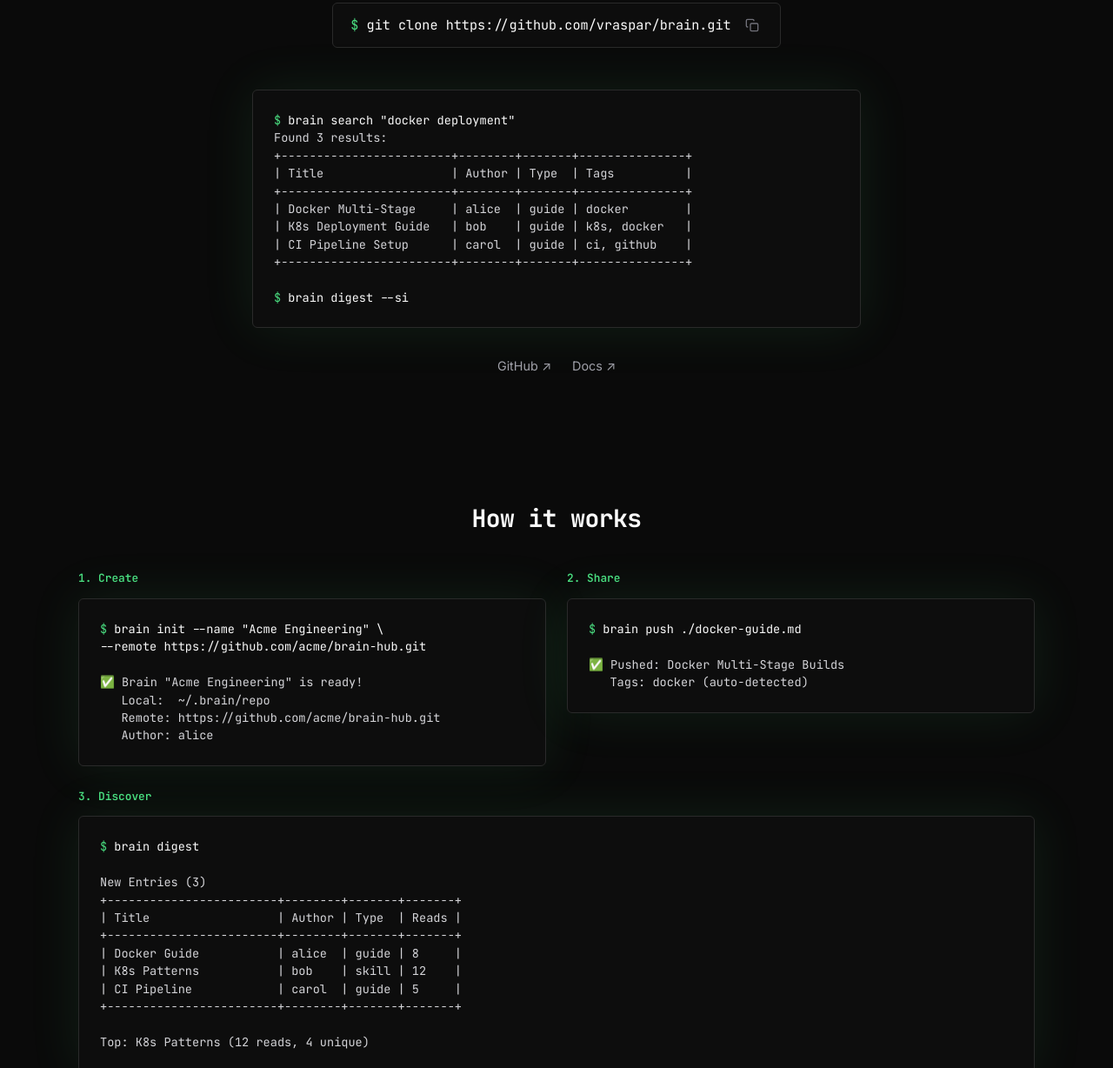
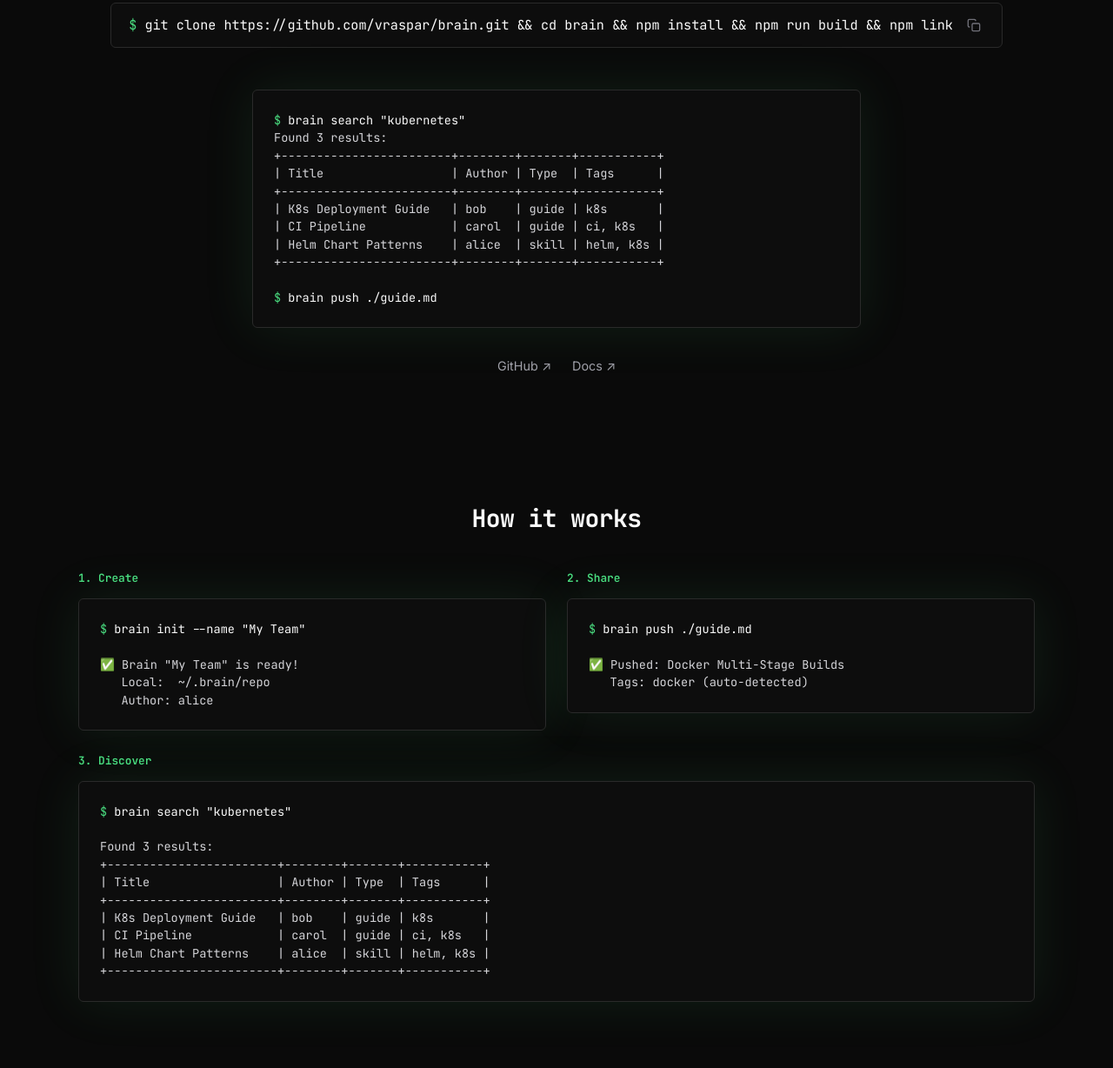
Before and after one commit to vraspar/brain, a website: page website/index.html in a window 1280 px wide. Shown: the part 365-1593 px from the top of the page at 87% size. Drawn offline with Linux system fonts and the light colour scheme.

Commit message:
fix: polish website to match README tone and accuracy (#7)
* Fix website accuracy and remove marketing language

- Node.js 18+ → 20+ (CI dropped Node 18)
- Version v0.1.0 → v0.3.0 in footer
- 'No database' → 'No server to run' (there IS a SQLite database)
- 'MCP-native' heading → 'MCP server' (plain)
- Remove 'Your AI agent already knows what your team knows' (marketing)
- Remove 'Zero infrastructure. One command to start.' (hype)
- Remove 'without you asking it to' (fluff)
- 'access control are free' → 'access control come from git' (accurate)

Co-authored-by: Copilot <223556219+Copilot@users.noreply.github.com>

* fix: polish website to match README tone and accuracy

- Hero subtitle matches README's opening line
- Install block shows full clone+build+link command
- Quick start uses concise 2-line install matching README
- How-it-works uses brain search instead of digest for step 3
- init command simplified (no --remote in basic example)
- push command uses simple ./guide.md syntax
- Terminal animation updated: search, push, digest, trail
- Comments trimmed ('first person' → just 'Create a brain')
- Node.js requirement already 20+ (confirmed)

Co-authored-by: Copilot <223556219+Copilot@users.noreply.github.com>

---------

Co-authored-by: Copilot <223556219+Copilot@users.noreply.github.com>

```diff
--- a/website/index.html
+++ b/website/index.html
@@ -4,9 +4,9 @@
   <meta charset="UTF-8">
   <meta name="viewport" content="width=device-width, initial-scale=1.0">
   <title>brain — CLI-first knowledge sharing for dev teams</title>
-  <meta name="description" content="Share technical knowledge via git. Search with FTS5. Plug into AI agents via MCP.">
+  <meta name="description" content="A CLI for sharing knowledge across a dev team. Markdown in git, searchable via FTS5, accessible to AI agents through MCP.">
   <meta property="og:title" content="brain — CLI-first knowledge sharing for dev teams">
-  <meta property="og:description" content="Share technical knowledge via git. Search with FTS5. Plug into AI agents via MCP.">
+  <meta property="og:description" content="A CLI for sharing knowledge across a dev team. Markdown in git, searchable via FTS5, accessible to AI agents through MCP.">
   <meta property="og:type" content="website">
   <meta property="og:url" content="https://vraspar.github.io/brain/">
   <meta name="twitter:card" content="summary_large_image">
@@ -25,14 +25,14 @@
   <div class="container">
     <div class="hero-wordmark">brain</div>
     <p class="hero-subtitle">
-      <span>CLI-first knowledge sharing for dev teams.</span><br>
-      Backed by git. Searchable with FTS5.<br>
-      Plugs into your AI agent via MCP.
+      <span>A CLI for sharing knowledge across a dev team.</span><br>
+      Markdown in git. Searchable via FTS5.<br>
+      Accessible to AI agents through MCP.
     </p>
 
     <div class="install-block">
-      <code><span class="prompt">$</span> git clone https://github.com/vraspar/brain.git</code>
-      <button class="copy-btn" data-copy="git clone https://github.com/vraspar/brain.git" aria-label="Copy to clipboard">
+      <code><span class="prompt">$</span> git clone https://github.com/vraspar/brain.git && cd brain && npm install && npm run build && npm link</code>
+      <button class="copy-btn" data-copy="git clone https://github.com/vraspar/brain.git && cd brain && npm install && npm run build && npm link" aria-label="Copy to clipboard">
         <svg width="16" height="16" viewBox="0 0 24 24" fill="none" stroke="currentColor" stroke-width="2"><rect x="9" y="9" width="13" height="13" rx="2" ry="2"></rect><path d="M5 15H4a2 2 0 0 1-2-2V4a2 2 0 0 1 2-2h9a2 2 0 0 1 2 2v1"></path></svg>
       </button>
     </div>
@@ -58,12 +58,10 @@
         <div>
           <div class="step-label">1. Create</div>
           <div class="terminal" aria-label="Terminal showing brain init command">
-            <div><span class="prompt">$ </span><span class="command">brain init --name "Acme Engineering" \</span></div>
-            <div><span class="command">    --remote https://github.com/acme/brain-hub.git</span></div>
+            <div><span class="prompt">$ </span><span class="command">brain init --name "My Team"</span></div>
             <div class="output" style="white-space:pre">
-✅ Brain "Acme Engineering" is ready!
+✅ Brain "My Team" is ready!
    Local:  ~/.brain/repo
-   Remote: https://github.com/acme/brain-hub.git
    Author: alice</div>
           </div>
         </div>
@@ -71,7 +69,7 @@
         <div>
           <div class="step-label">2. Share</div>
           <div class="terminal" aria-label="Terminal showing brain push command">
-            <div><span class="prompt">$ </span><span class="command">brain push ./docker-guide.md</span></div>
+            <div><span class="prompt">$ </span><span class="command">brain push ./guide.md</span></div>
             <div class="output" style="white-space:pre">
 ✅ Pushed: Docker Multi-Stage Builds
    Tags: docker (auto-detected)</div>
@@ -80,19 +78,17 @@
 
         <div class="step-full">
           <div class="step-label">3. Discover</div>
-          <div class="terminal" aria-label="Terminal showing brain digest command">
-            <div><span class="prompt">$ </span><span class="command">brain digest</span></div>
+          <div class="terminal" aria-label="Terminal showing brain search command">
+            <div><span class="prompt">$ </span><span class="command">brain search "kubernetes"</span></div>
             <div class="output" style="white-space:pre">
-New Entries (3)
-+------------------------+--------+-------+-------+
-| Title                  | Author | Type  | Reads |
-+------------------------+--------+-------+-------+
-| Docker Guide           | alice  | guide | 8     |
-| K8s Patterns           | bob    | skill | 12    |
-| CI Pipeline            | carol  | guide | 5     |
-+------------------------+--------+-------+-------+
-
-Top: K8s Patterns (12 reads, 4 unique)</div>
+Found 3 results:
++------------------------+--------+-------+-----------+
+| Title                  | Author | Type  | Tags      |
++------------------------+--------+-------+-----------+
+| K8s Deployment Guide   | bob    | guide | k8s       |
+| CI Pipeline            | carol  | guide | ci, k8s   |
+| Helm Chart Patterns    | alice  | skill | helm, k8s |
++------------------------+--------+-------+-----------+</div>
           </div>
         </div>
       </div>
@@ -107,15 +103,15 @@ Top: K8s Patterns (12 reads, 4 unique)</div>
       <div class="cards-grid">
         <div class="card">
           <h3>Git as storage</h3>
-          <p>Entries are markdown in a git repo. No server. No database. No infrastructure to manage. Version history and access control are free.</p>
+          <p>Entries are markdown in a git repo. No server to run. No infrastructure to manage. Version history and access control come from git.</p>
         </div>
         <div class="card">
           <h3>FTS5 search</h3>
           <p>SQLite FTS5 with BM25 ranking, prefix matching, and contextual snippets. Sub-millisecond search. Works offline.</p>
         </div>
         <div class="card">
-          <h3>MCP-native</h3>
-          <p>Your AI agent already knows what your team knows. 5 tools and 2 resources exposed via Model Context Protocol. <code>brain serve</code> starts the server.</p>
+          <h3>MCP server</h3>
+          <p>5 tools and 2 resources exposed via Model Context Protocol. AI agents can search, read, and publish entries. <code>brain serve</code> starts the server.</p>
         </div>
         <div class="card">
           <h3>Repo ingest</h3>
@@ -132,7 +128,6 @@ Top: K8s Patterns (12 reads, 4 unique)</div>
       </div>
 
       <p class="section-punch">
-        <strong>Zero infrastructure. One command to start.</strong><br>
         <code>brain connect https://github.com/acme/brain-hub.git</code>
       </p>
     </div>
@@ -159,7 +154,7 @@ Top: K8s Patterns (12 reads, 4 unique)</div>
 
       <p class="agent-tools">5 tools: push_knowledge · search_knowledge · whats_new · get_entry · brain_stats<br>2 resources: brain://digest · brain://stats</p>
 
-      <p class="agent-desc">Your agent can search team knowledge, publish findings, and check what's new — without you asking it to.</p>
+      <p class="agent-desc">Your agent can search team knowledge, publish findings, and check what's new.</p>
 
       <p class="agent-clients">Claude · Copilot · Cursor · Windsurf</p>
     </div>
@@ -173,17 +168,16 @@ Top: K8s Patterns (12 reads, 4 unique)</div>
       <div class="terminal" aria-label="Installation and setup commands">
         <div><span class="comment"># Install</span></div>
         <div><span class="prompt">$ </span><span class="command">git clone https://github.com/vraspar/brain.git</span></div>
-        <div><span class="prompt">$ </span><span class="command">cd brain && npm install && npm run build</span></div>
-        <div><span class="prompt">$ </span><span class="command">npm link</span></div>
+        <div><span class="prompt">$ </span><span class="command">cd brain && npm install && npm run build && npm link</span></div>
         <div>&nbsp;</div>
-        <div><span class="comment"># Create a brain (first person)</span></div>
-        <div><span class="prompt">$ </span><span class="command">brain init --name "Acme Engineering"</span></div>
+        <div><span class="comment"># Create a brain</span></div>
+        <div><span class="prompt">$ </span><span class="command">brain init --name "My Team"</span></div>
         <div>&nbsp;</div>
-        <div><span class="comment"># Or join an existing one (teammates)</span></div>
+        <div><span class="comment"># Or join an existing one</span></div>
         <div><span class="prompt">$ </span><span class="command">brain connect &lt;url&gt;</span></div>
       </div>
 
-      <p class="prereqs">Requires Node.js 18+ and git.</p>
+      <p class="prereqs">Requires Node.js 20+ and git.</p>
     </div>
   </section>
 
@@ -235,7 +229,7 @@ Top: K8s Patterns (12 reads, 4 unique)</div>
 <!-- Footer -->
 <footer class="site-footer">
   <div class="container">
-    <div>brain v0.1.0 · MIT License</div>
+    <div>brain v0.3.0 · MIT License</div>
     <div class="footer-links">
       <a href="https://github.com/vraspar/brain">GitHub ↗</a>
       <a href="https://github.com/vraspar/brain/tree/main/docs">Docs ↗</a>
--- a/website/terminal.js
+++ b/website/terminal.js
@@ -6,20 +6,27 @@
 
   var DEMO_SEQUENCE = [
     {
-      command: 'brain search "docker deployment"',
+      command: 'brain search "kubernetes"',
       output:
         'Found 3 results:\n' +
-        '+------------------------+--------+-------+---------------+\n' +
-        '| Title                  | Author | Type  | Tags          |\n' +
-        '+------------------------+--------+-------+---------------+\n' +
-        '| Docker Multi-Stage     | alice  | guide | docker        |\n' +
-        '| K8s Deployment Guide   | bob    | guide | k8s, docker   |\n' +
-        '| CI Pipeline Setup      | carol  | guide | ci, github    |\n' +
-        '+------------------------+--------+-------+---------------+',
+        '+------------------------+--------+-------+-----------+\n' +
+        '| Title                  | Author | Type  | Tags      |\n' +
+        '+------------------------+--------+-------+-----------+\n' +
+        '| K8s Deployment Guide   | bob    | guide | k8s       |\n' +
+        '| CI Pipeline            | carol  | guide | ci, k8s   |\n' +
+        '| Helm Chart Patterns    | alice  | skill | helm, k8s |\n' +
+        '+------------------------+--------+-------+-----------+',
       pauseAfter: 2500,
     },
     {
-      command: 'brain digest --since 7d',
+      command: 'brain push ./guide.md',
+      output:
+        '✅ Pushed: Docker Multi-Stage Builds\n' +
+        '   Tags: docker (auto-detected)',
+      pauseAfter: 2000,
+    },
+    {
+      command: 'brain digest',
       output:
         'New Entries (2)\n' +
         '+------------------------+--------+-------+-------+\n' +
@@ -27,20 +34,16 @@
         '+------------------------+--------+-------+-------+\n' +
         '| Docker Multi-Stage     | alice  | guide | 8     |\n' +
         '| React Testing Patterns | bob    | skill | 12    |\n' +
-        '+------------------------+--------+-------+-------+\n' +
-        '\n' +
-        'Top: React Testing Patterns (12 reads, 4 unique)',
+        '+------------------------+--------+-------+-------+',
       pauseAfter: 2500,
     },
     {
-      command: 'brain push --title "Helm Chart Patterns" --type guide --file ./helm.md',
+      command: 'brain trail kubernetes',
       output:
-        '✅ Pushed: Helm Chart Patterns\n' +
-        '   ID: helm-chart-patterns\n' +
-        '   Type: guide\n' +
-        '   File: guides/helm-chart-patterns.md\n' +
-        '   Tags: kubernetes, helm (auto-detected)',
-      pauseAfter: 3000,
+        'K8s Deployment Guide\n' +
+        '  → Helm Chart Patterns (tags: k8s)\n' +
+        '  → CI Pipeline (tags: k8s, ci)',
+      pauseAfter: 2500,
     },
   ];
 
```
